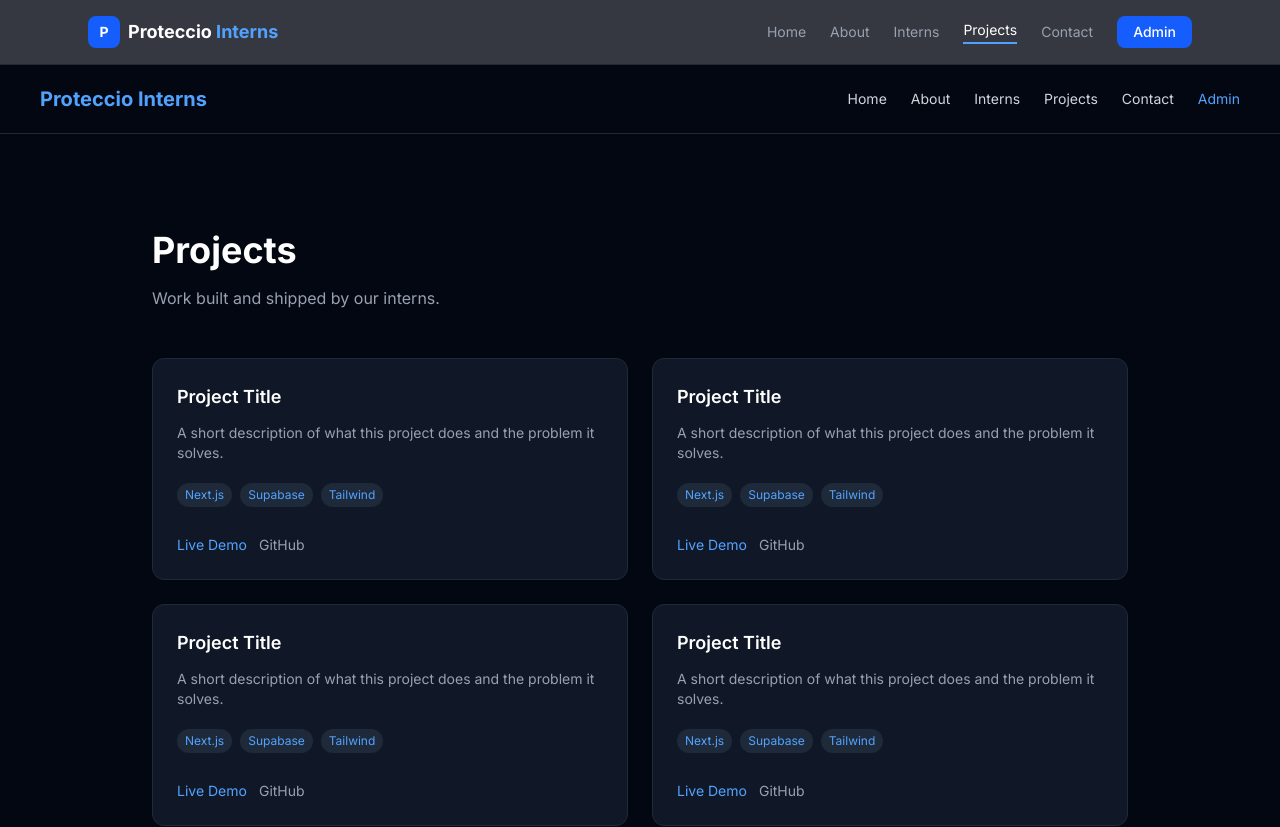
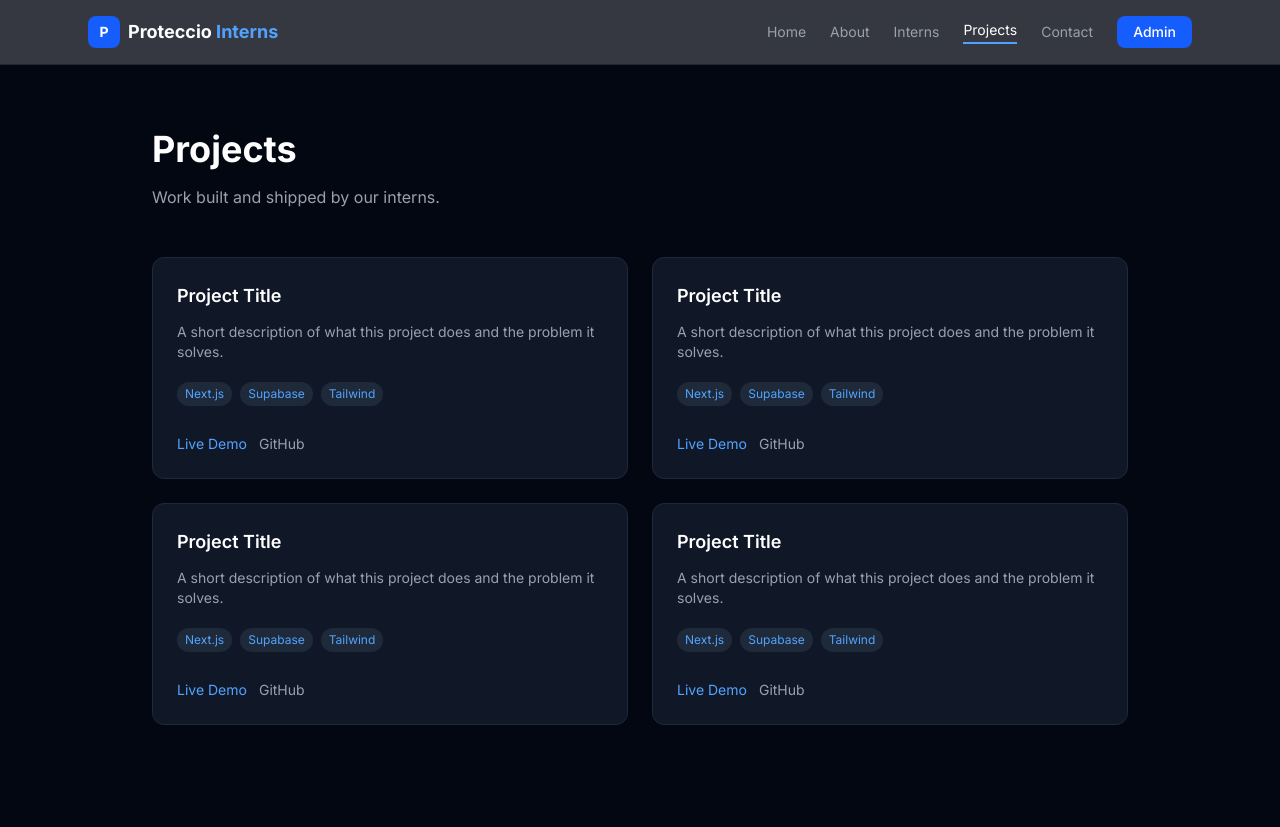
Before and after one commit to Anamika-nami/proteccio-interns, a Next.js app: page /projects in a window 1280 px wide. Shown: the top 827 px of the page. Built offline with nearby package versions, Linux system fonts and the light colour scheme.

Commit message:
fix: remove duplicate navbars from all pages

```diff
--- a/src/app/contact/page.tsx
+++ b/src/app/contact/page.tsx
@@ -1,5 +1,4 @@
 'use client'
-import Link from 'next/link'
 import { useState } from 'react'
 import toast from 'react-hot-toast'
 
@@ -43,26 +42,12 @@ export default function Contact() {
 
   return (
     <main className="min-h-screen bg-gray-950 text-white">
-      <nav className="flex items-center justify-between px-10 py-5 border-b border-gray-800">
-        <h1 className="text-xl font-bold text-blue-400">Proteccio Interns</h1>
-        <div className="flex gap-6 text-sm text-gray-300">
-          <Link href="/" className="hover:text-white">Home</Link>
-          <Link href="/about" className="hover:text-white">About</Link>
-          <Link href="/interns" className="hover:text-white">Interns</Link>
-          <Link href="/projects" className="hover:text-white">Projects</Link>
-          <Link href="/contact" className="text-white">Contact</Link>
-          <Link href="/admin/login" className="text-blue-400">Admin</Link>
-        </div>
-      </nav>
-
-      <section className="max-w-2xl mx-auto px-6 py-24">
+      <section className="max-w-2xl mx-auto px-6 py-16">
         <h2 className="text-4xl font-bold mb-2">Contact Us</h2>
         <p className="text-gray-400 mb-10">Have a question? Send us a message.</p>
-
         <form onSubmit={handleSubmit} className="flex flex-col gap-5">
           <div>
-            <input
-              type="text" placeholder="Your Name"
+            <input type="text" placeholder="Your Name"
               className={`w-full bg-gray-900 border rounded-lg px-4 py-3 text-white placeholder-gray-500 focus:outline-none focus:border-blue-500 ${errors.name ? 'border-red-500' : 'border-gray-700'}`}
               value={form.name} onChange={e => setForm({ ...form, name: e.target.value })}
               onBlur={() => setErrors(prev => ({ ...prev, name: form.name.length < 2 ? 'Name must be at least 2 characters' : '' }))}
@@ -70,8 +55,7 @@ export default function Contact() {
             {errors.name && <p className="text-red-400 text-sm mt-1">{errors.name}</p>}
           </div>
           <div>
-            <input
-              type="email" placeholder="Your Email"
+            <input type="email" placeholder="Your Email"
               className={`w-full bg-gray-900 border rounded-lg px-4 py-3 text-white placeholder-gray-500 focus:outline-none focus:border-blue-500 ${errors.email ? 'border-red-500' : 'border-gray-700'}`}
               value={form.email} onChange={e => setForm({ ...form, email: e.target.value })}
               onBlur={() => setErrors(prev => ({ ...prev, email: !/^[^\s@]+@[^\s@]+\.[^\s@]+$/.test(form.email) ? 'Enter a valid email' : '' }))}
@@ -79,8 +63,7 @@ export default function Contact() {
             {errors.email && <p className="text-red-400 text-sm mt-1">{errors.email}</p>}
           </div>
           <div>
-            <input
-              type="text" placeholder="Subject"
+            <input type="text" placeholder="Subject"
               className={`w-full bg-gray-900 border rounded-lg px-4 py-3 text-white placeholder-gray-500 focus:outline-none focus:border-blue-500 ${errors.subject ? 'border-red-500' : 'border-gray-700'}`}
               value={form.subject} onChange={e => setForm({ ...form, subject: e.target.value })}
               onBlur={() => setErrors(prev => ({ ...prev, subject: form.subject.length < 5 ? 'Subject must be at least 5 characters' : '' }))}
@@ -88,18 +71,15 @@ export default function Contact() {
             {errors.subject && <p className="text-red-400 text-sm mt-1">{errors.subject}</p>}
           </div>
           <div>
-            <textarea
-              placeholder="Your message..." rows={5}
+            <textarea placeholder="Your message..." rows={5}
               className={`w-full bg-gray-900 border rounded-lg px-4 py-3 text-white placeholder-gray-500 focus:outline-none focus:border-blue-500 ${errors.body ? 'border-red-500' : 'border-gray-700'}`}
               value={form.body} onChange={e => setForm({ ...form, body: e.target.value })}
               onBlur={() => setErrors(prev => ({ ...prev, body: form.body.length < 20 ? 'Message must be at least 20 characters' : '' }))}
             />
             {errors.body && <p className="text-red-400 text-sm mt-1">{errors.body}</p>}
           </div>
-          <button
-            type="submit" disabled={loading}
-            className="bg-blue-600 hover:bg-blue-700 disabled:opacity-50 px-6 py-3 rounded-lg font-medium transition-colors"
-          >
+          <button type="submit" disabled={loading}
+            className="bg-blue-600 hover:bg-blue-700 disabled:opacity-50 px-6 py-3 rounded-lg font-medium transition-colors">
             {loading ? 'Sending...' : 'Send Message'}
           </button>
         </form>
--- a/src/app/interns/page.tsx
+++ b/src/app/interns/page.tsx
@@ -1,5 +1,4 @@
 'use client'
-import Link from 'next/link'
 import { useState, useEffect, useCallback } from 'react'
 
 type Intern = {
@@ -39,18 +38,6 @@ export default function Interns() {
 
   return (
     <main className="min-h-screen bg-gray-950 text-white">
-      <nav className="flex items-center justify-between px-10 py-5 border-b border-gray-800">
-        <h1 className="text-xl font-bold text-blue-400">Proteccio Interns</h1>
-        <div className="flex gap-6 text-sm text-gray-300">
-          <Link href="/" className="hover:text-white">Home</Link>
-          <Link href="/about" className="hover:text-white">About</Link>
-          <Link href="/interns" className="text-white">Interns</Link>
-          <Link href="/projects" className="hover:text-white">Projects</Link>
-          <Link href="/contact" className="hover:text-white">Contact</Link>
-          <Link href="/admin/login" className="text-blue-400">Admin</Link>
-        </div>
-      </nav>
-
       <section className="max-w-6xl mx-auto px-6 py-16">
         <div className="flex items-center justify-between mb-8">
           <div>
@@ -117,19 +104,13 @@ export default function Interns() {
         {/* Pagination */}
         {totalPages > 1 && (
           <div className="flex items-center justify-center gap-4 mt-12">
-            <button
-              onClick={() => setPage(p => Math.max(1, p - 1))}
-              disabled={page === 1}
-              className="px-4 py-2 bg-gray-800 rounded-lg disabled:opacity-40 hover:bg-gray-700"
-            >
+            <button onClick={() => setPage(p => Math.max(1, p - 1))} disabled={page === 1}
+              className="px-4 py-2 bg-gray-800 rounded-lg disabled:opacity-40 hover:bg-gray-700">
               Previous
             </button>
             <span className="text-gray-400">Page {page} of {totalPages}</span>
-            <button
-              onClick={() => setPage(p => Math.min(totalPages, p + 1))}
-              disabled={page === totalPages}
-              className="px-4 py-2 bg-gray-800 rounded-lg disabled:opacity-40 hover:bg-gray-700"
-            >
+            <button onClick={() => setPage(p => Math.min(totalPages, p + 1))} disabled={page === totalPages}
+              className="px-4 py-2 bg-gray-800 rounded-lg disabled:opacity-40 hover:bg-gray-700">
               Next
             </button>
           </div>
--- a/src/app/projects/page.tsx
+++ b/src/app/projects/page.tsx
@@ -1,26 +1,12 @@
-import Link from 'next/link'
-
 export default function Projects() {
   return (
     <main className="min-h-screen bg-gray-950 text-white">
-      <nav className="flex items-center justify-between px-10 py-5 border-b border-gray-800">
-        <h1 className="text-xl font-bold text-blue-400">Proteccio Interns</h1>
-        <div className="flex gap-6 text-sm text-gray-300">
-          <Link href="/" className="hover:text-white">Home</Link>
-          <Link href="/about" className="hover:text-white">About</Link>
-          <Link href="/interns" className="hover:text-white">Interns</Link>
-          <Link href="/projects" className="hover:text-white">Projects</Link>
-          <Link href="/contact" className="hover:text-white">Contact</Link>
-          <Link href="/admin/login" className="hover:text-white text-blue-400">Admin</Link>
-        </div>
-      </nav>
-
-      <section className="max-w-5xl mx-auto px-6 py-24">
+      <section className="max-w-5xl mx-auto px-6 py-16">
         <h2 className="text-4xl font-bold mb-4">Projects</h2>
         <p className="text-gray-400 mb-12">Work built and shipped by our interns.</p>
         <div className="grid grid-cols-1 md:grid-cols-2 gap-6">
-          {[1, 2, 3, 4].map((i) => (
-            <div key={i} className="bg-gray-900 border border-gray-800 rounded-xl p-6 flex flex-col gap-3">
+          {[1, 2, 3, 4].map(i => (
+            <div key={i} className="bg-gray-900 border border-gray-800 rounded-xl p-6 flex flex-col gap-3 hover:border-blue-600 transition-colors">
               <h3 className="text-lg font-semibold">Project Title</h3>
               <p className="text-gray-400 text-sm">A short description of what this project does and the problem it solves.</p>
               <div className="flex flex-wrap gap-2 mt-2">
```
